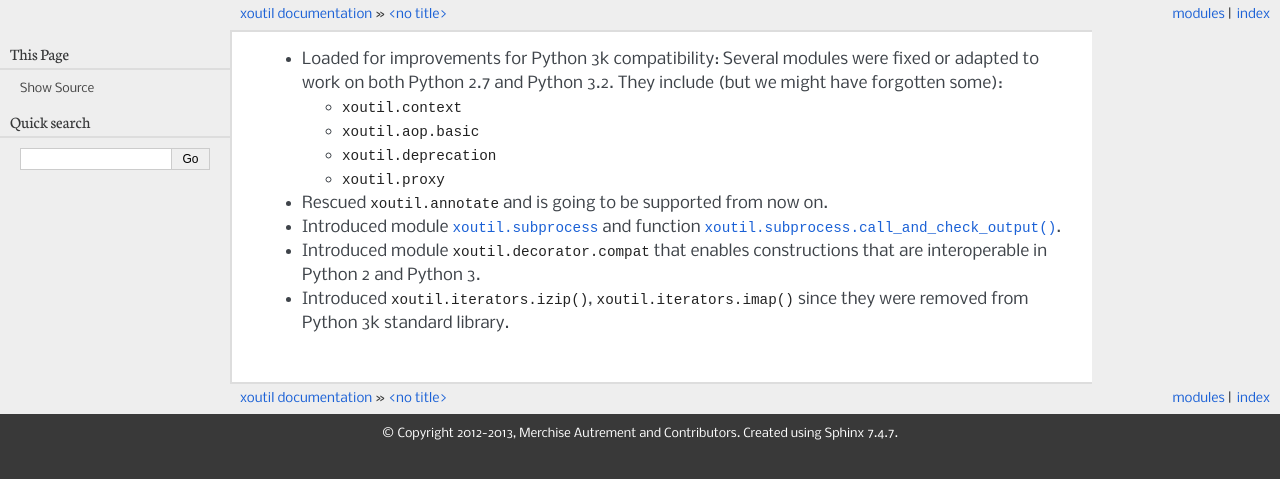
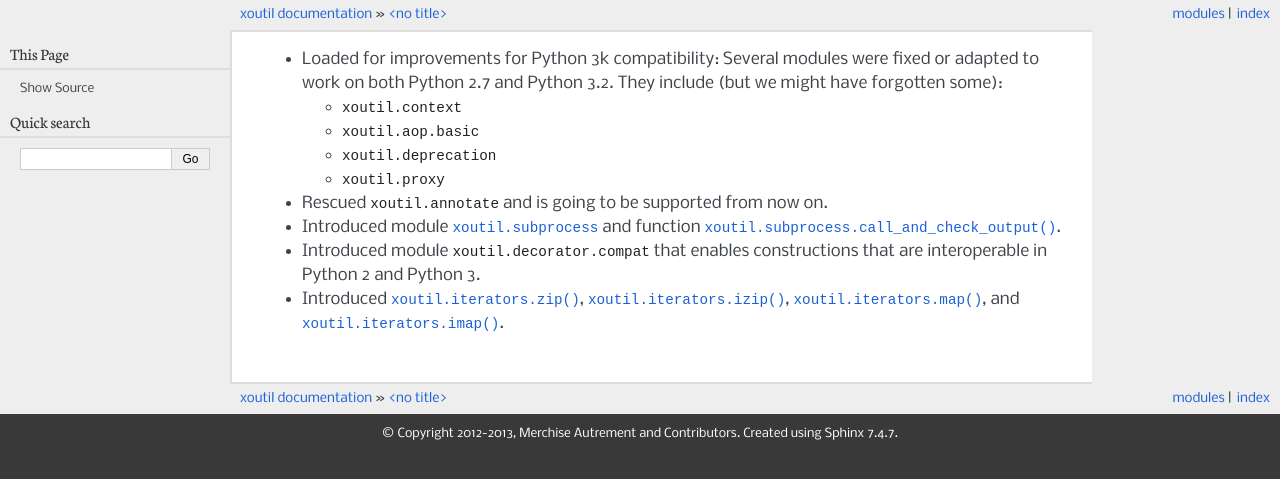
Before and after one commit to merchise/xotl.tools, a Sphinx documentation site: the page built from docs/source/history/changes-1.2.1.rst, in a window 1280 px wide. Shown: the top 479 px of the page. Built offline with Sphinx 7.4.7, drawn with Linux system fonts in a browser that asks for light colours; the version number could not be read and is left out.

Commit message:
Introduces zip and map. It's best to use future-proof names.

```diff
--- a/docs/source/history/changes-1.2.1.rst
+++ b/docs/source/history/changes-1.2.1.rst
@@ -16,7 +16,8 @@
 - Introduced module :mod:`xoutil.decorator.compat` that enables constructions
   that are interoperable in Python 2 and Python 3.
 
-- Introduced :func:`xoutil.iterators.izip`, :func:`xoutil.iterators.imap` since
-  they were removed from Python 3k standard library.
+- Introduced :func:`xoutil.iterators.zip`, :func:`xoutil.iterators.izip`,
+  :func:`xoutil.iterators.map`, and :func:`xoutil.iterators.imap`.
+
 
 ..  LocalWords:  xoutil
```
Also changed, not shown: docs/source/xoutil/iterators.rst (+25 -2 lines), 1 other file.
